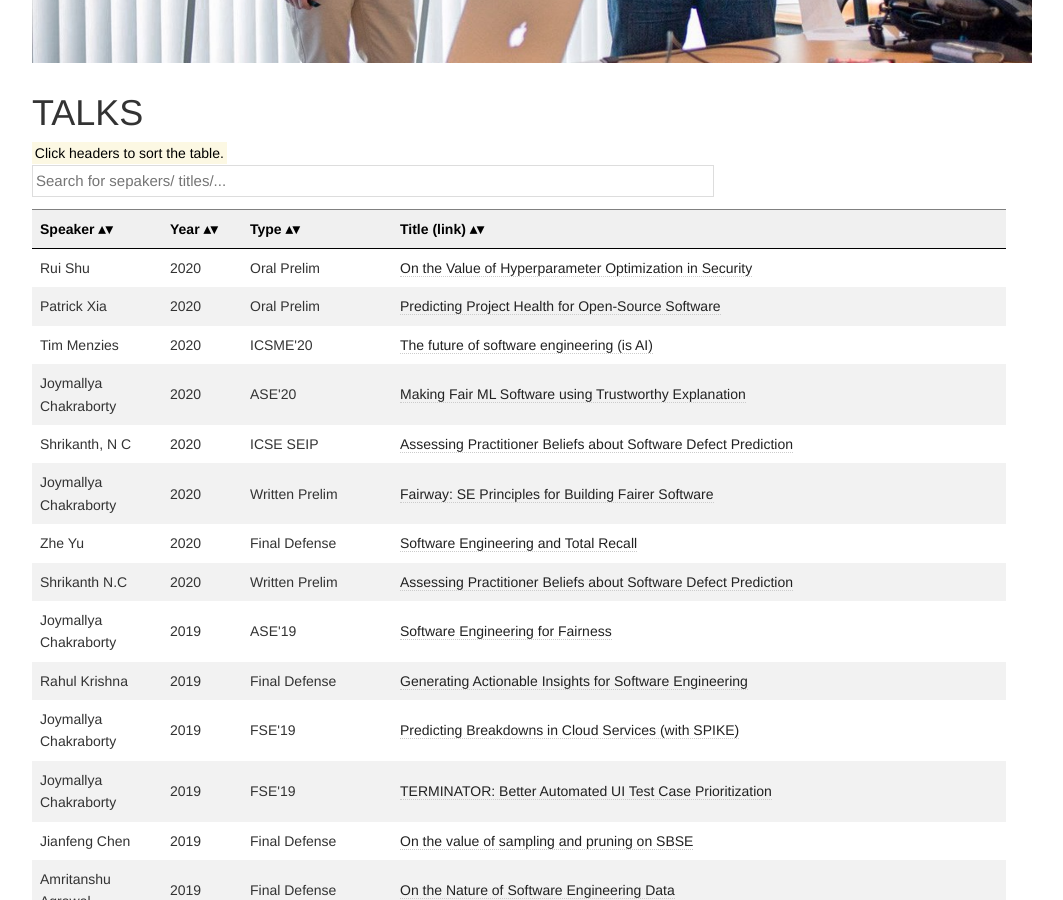
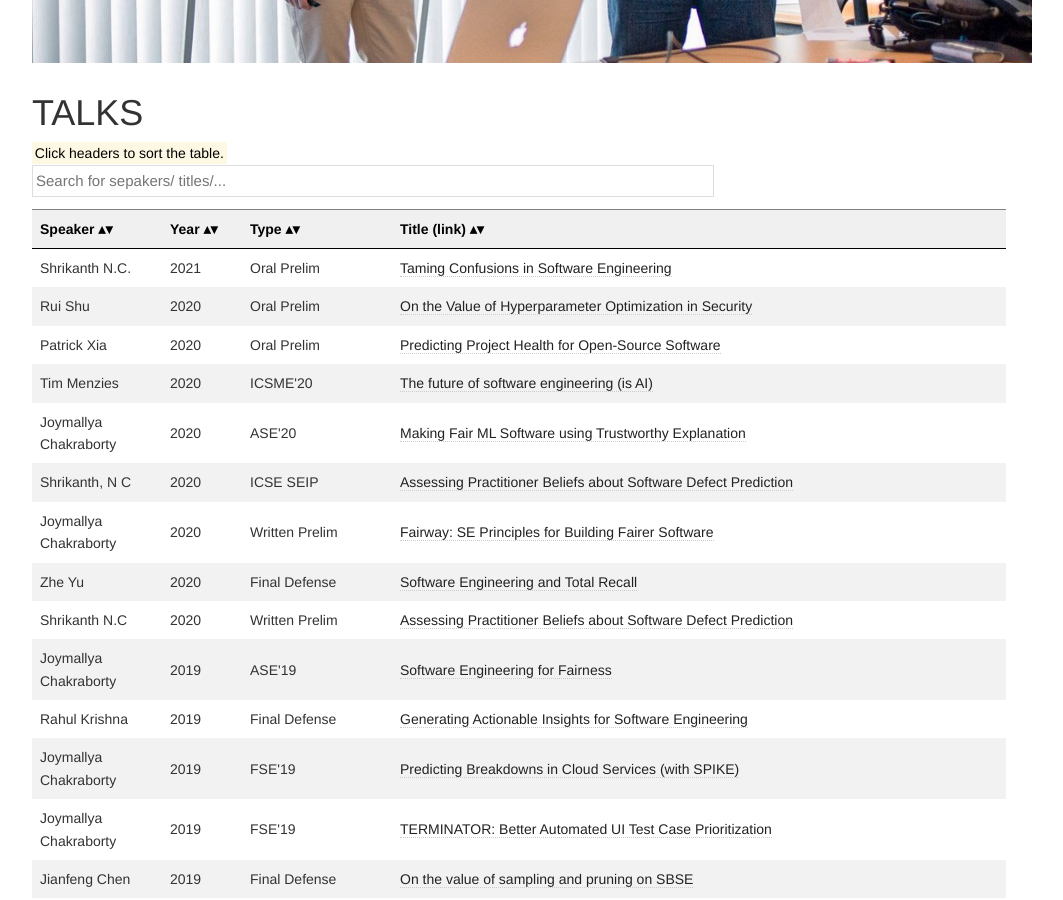
Before and after one commit to ai-se/ai-se.github.io, a Jekyll site: the page built from talks/index.html, in a window 1280 px wide and 900 px high, scrolled down 673 px. Shown: the whole window, without its empty margins (126-1189 px from the left). Built offline with Jekyll 4.4.1, drawn with Linux system fonts in a browser that asks for light colours.

Commit message:
Update index.html

```diff
--- a/talks/index.html
+++ b/talks/index.html
@@ -54,6 +54,12 @@ title: Talks
     </tr>
   </thead>
   <tbody>
+    <tr>
+      <td>Shrikanth N.C.</td>
+      <td>2021</td>
+      <td>Oral Prelim</td>
+      <td><a href="https://oitncsu-my.sharepoint.com/:p:/g/personal/snaraya7_ncsu_edu/EewcbZqHHZFNplycFrvGMqUBkN07om6cjqMtkzOdgs8Brw">Taming Confusions in Software Engineering</a></td>
+    </tr>
     <tr>
       <td>Rui Shu</td>
       <td>2020</td>
```
